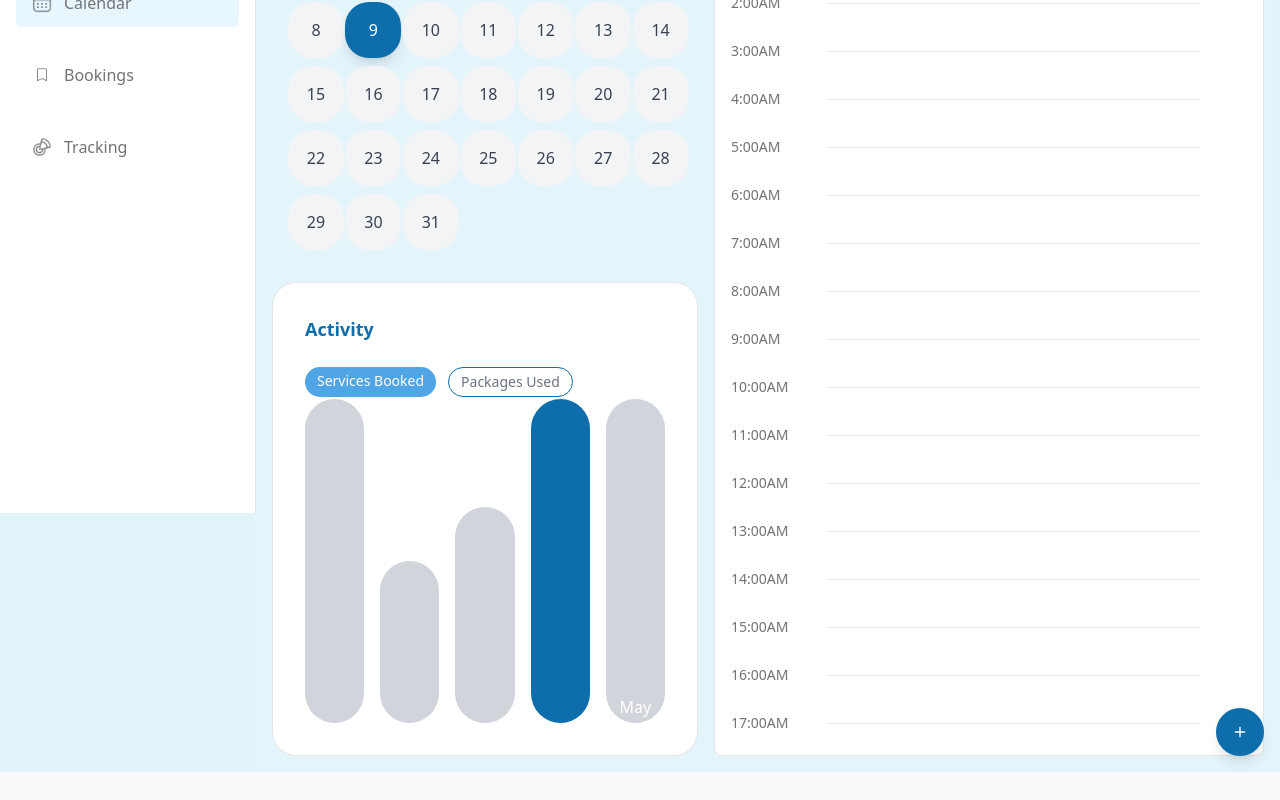
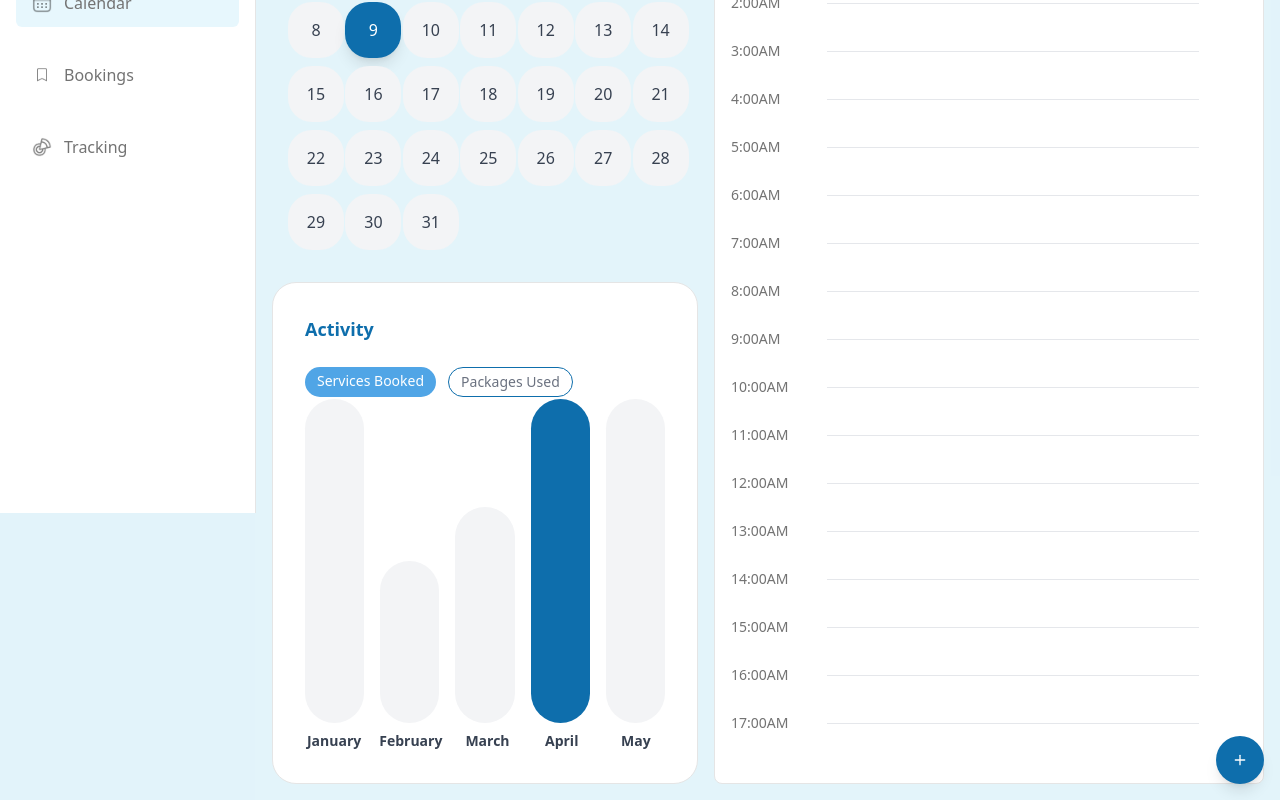
Before and after one commit to Aristocratjnr/Consumer-dashboard, a Next.js app: page /calendar in a window 1280 px wide. Shown: the part 287-1087 px from the top of the page. Before the commit the page ends 1059 px from the top, so only its background shows below. Built offline with nearby package versions, Linux system fonts and the light colour scheme.

Commit message:
refactor: improve layout and styling of calendar and activity sections for better readability and consistency

```diff
--- a/src/app/(dashboard)/calendar/page.tsx
+++ b/src/app/(dashboard)/calendar/page.tsx
@@ -210,19 +210,16 @@
 
                 {/* Calendar Grid */}
 <div className="grid grid-cols-7 gap-2 p-4">
-  {/* Days of the Week */}
   {days.map((day) => (
     <div key={day} className="text-center text-sm font-semibold text-gray-500">
       {day}
     </div>
   ))}
 
-  {/* Empty Cells Before First Day */}
   {Array.from({ length: firstDayOfMonth }).map((_, index) => (
     <div key={`empty-${index}`} className="h-16"></div>
   ))}
 
-  {/* Days in Current Month */}
   {Array.from({ length: daysInMonth }).map((_, dayIndex) => {
     const dayNumber = dayIndex + 1;
 
@@ -242,7 +239,7 @@
   })}
 </div>
 
-                                {/* Activity Section */}
+                              {/* Activity Section */}
 <div className={`rounded-3xl border ${isDarkTheme ? 'bg-gray-700' : 'bg-card'} p-8`}>
     <div className="mb-14">
         <h3 className="text-lg font-semibold text-teal-1000">Activity</h3><br />
@@ -250,27 +247,33 @@
             <span className="rounded-full bg-teal-10 px-3 py-1 text-sm text-white">
                 Services Booked
             </span>
-            <span className="rounded-full border-b border-teal border px-3 py-1 text-sm  text-gray-500">
+            <span className="rounded-full border-b border-teal border px-3 py-1 text-sm text-gray-500">
                 Packages Used
             </span>
         </div>
     </div>
+
+    {/* Activity Bars */}
     <div className="flex h-[270px] items-end gap-4">
         {activityData.map((_, index) => (
             <div
                 key={index}
                 className={`relative flex-1 rounded-full ${
-                    index === 3
-                        ? ' bg-teal-1000 '
-                        : 'bg-gray-300'
+                    index === 3 ? 'bg-teal-1000' : 'bg-gray-100'
                 }`}
                 style={{ height: index === 1 ? '60%' : index === 2 ? '80%' : '120%' }}
+            />
+        ))}
+    </div>
+
+    {/* Month Labels */}
+    <div className="flex gap-4 mt-2">
+        {activityData.map((_, index) => (
+            <div
+                key={index}
+                className="flex-1 text-center text-sm font-semibold text-gray-700"
             >
-                {index === 4 && (
-                    <div className="absolute bottom-1 w-full text-center text-md text-white font-semi-bold">
-                        {months[index]}
-                    </div>
-                )}
+                {months[index]}
             </div>
         ))}
     </div>
```
